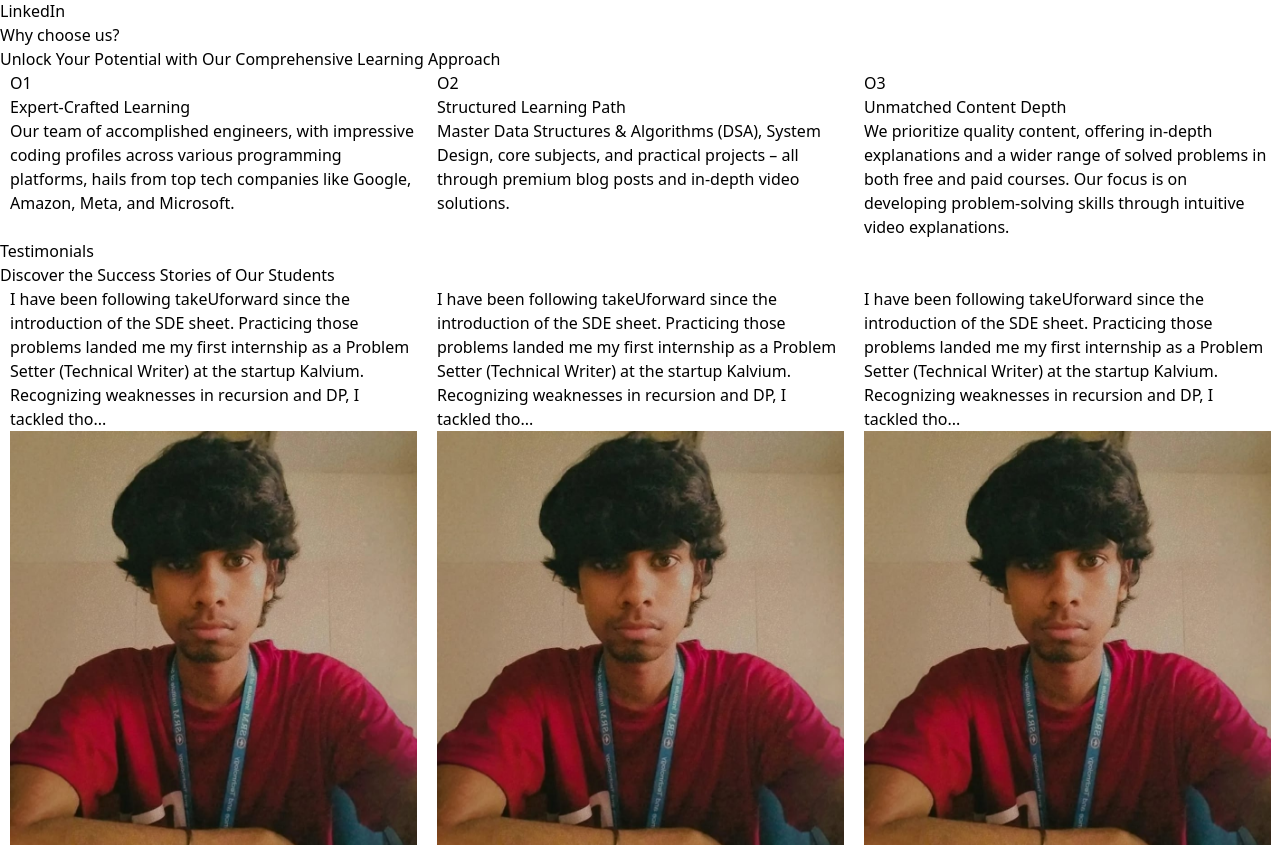
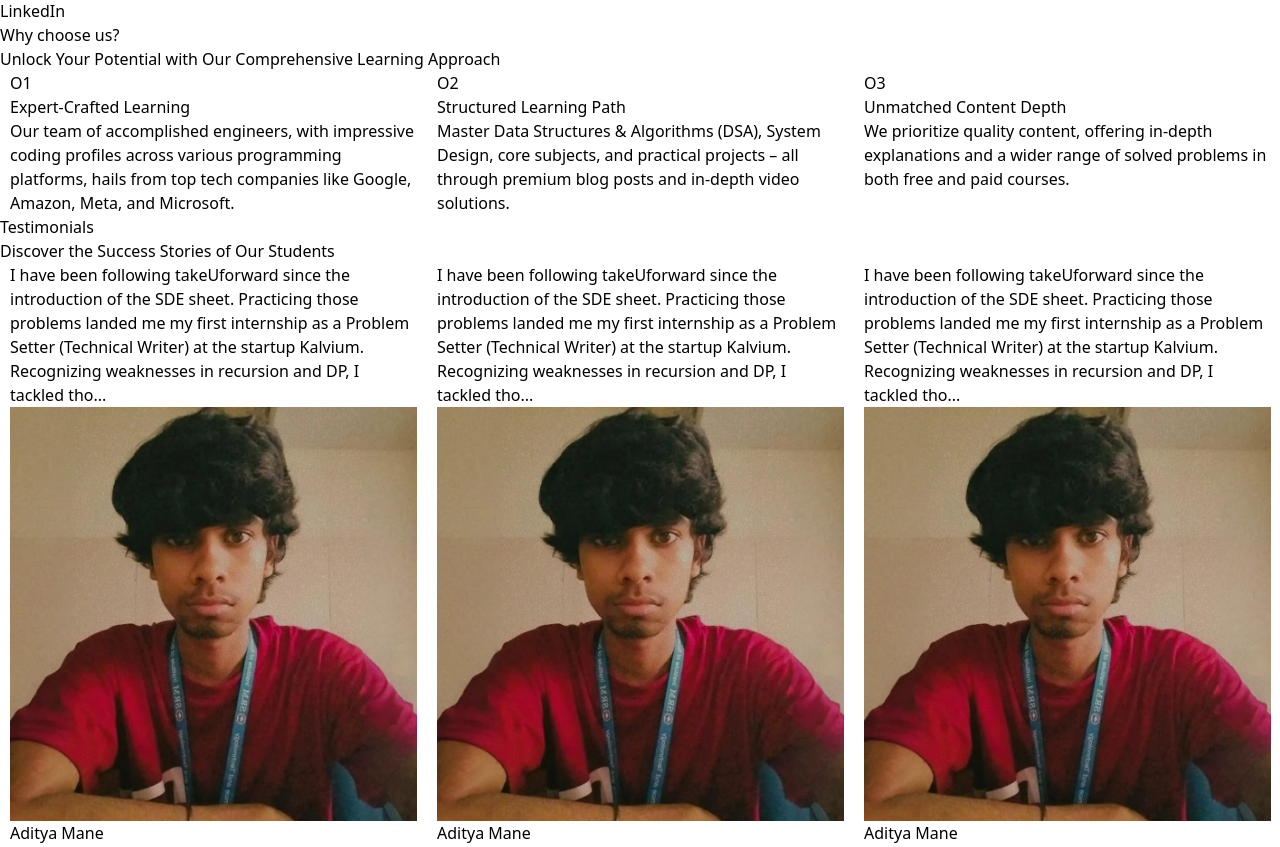
Before and after one commit to Sameer01-01/Github-srm-qualifying-project, a React (Vite) app: page / in a window 1280 px wide. Shown: the part 7463-8310 px from the top of the page. Built offline with nearby package versions, Linux system fonts and the light colour scheme.

Commit message:
little changes

```diff
--- a/src/components/Bottomcard.jsx
+++ b/src/components/Bottomcard.jsx
@@ -24,7 +24,7 @@
             <p className='text-white text-xl font-semibold text-center p-8'>People have ALREADY signed up across the globe</p>
             <div className='flex justify-center items-center'>
 
-            <button className='text-white font-semibold bg-rose-500 rounded-xl p-4'>Get Started Now</button>
+            <button className='text-white font-semibold bg-rose-500 hover:bg-rose-400 rounded-xl p-4'>Get Started Now</button>
             </div>
         </div>
         </div>
--- a/src/components/Pagethree.jsx
+++ b/src/components/Pagethree.jsx
@@ -2,6 +2,7 @@
 import Slider from "react-slick";
 import "slick-carousel/slick/slick.css";
 import "slick-carousel/slick/slick-theme.css";
+
 const Pagethree = () => {
     const settings = {
         dots: false,
@@ -28,29 +29,27 @@
     };
 
     return (
+        <>
+            <div className="bg-black bg-opacity-95 pt-52 w-full overflow-x-hidden">
+                <div className="text-xl text-rose-500 text-center font-semibold">Testimonials</div>
+                <div className="text-5xl text-white text-center font-bold pt-10">
+                    Discover the Success Stories of Our Students
+                </div>
 
-        <>
-            <div className="bg-black bg-opacity-95 pt-52">
-
-                <div className="text-xl text-rose-500 text-center font-semibold">Testimonials</div>
-                <div className="text-5xl text-white text-center font-bold pt-10">Discover the Success Stories of Our Students</div>
-
-
-                <div className="w-3/4 m-auto">
+                {/* Slider container */}
+                <div className="w-full sm:w-3/4 mx-auto">
                     <div className="mt-20">
                         <Slider {...settings}>
                             {data.map((d, index) => (
                                 <div
                                     key={index}
-                                    className="bg-neutral-900 border-2 border-zinc-700 rounded-2xl h-[290px] w-[280px] hover:border-white">
-
+                                    className="bg-neutral-900 border-2 border-zinc-700 rounded-2xl h-[290px] w-[280px] flex justify-center items-center hover:border-white">
                                     <div>
                                         <p className="text-white px-3 py-3">
                                             {d.text}
                                         </p>
                                     </div>
                                     <div className='flex'>
-
                                         <img src={d.img} alt="" className='h-12 w-12 ml-3 mt-5 rounded-full' />
                                         <div className='mt-4 ml-4'>
                                             <p className='text-white font-semibold text-xl'>{d.name}</p>
@@ -63,16 +62,11 @@
                     </div>
                 </div>
             </div>
-
-
-
-
         </>
     );
 };
 
 const data = [
-
     {
         text: 'I have been following takeUforward since the introduction of the SDE sheet. Practicing those problems landed me my first internship as a Problem Setter (Technical Writer) at the startup Kalvium. Recognizing weaknesses in recursion and DP, I tackled tho...',
         name: 'Aditya Mane',
@@ -109,10 +103,6 @@
         position: 'SDE Intern @Rupeek Fintech',
         img: me
     },
+];
 
-
-]
-
-
-
-export default Pagethree
+export default Pagethree;
--- a/src/components/Pagetwo.jsx
+++ b/src/components/Pagetwo.jsx
@@ -83,7 +83,7 @@
   {
     head: "O3",
     bottom: "Unmatched Content Depth",
-    last: "We prioritize quality content, offering in-depth explanations and a wider range of solved problems in both free and paid courses. Our focus is on developing problem-solving skills through intuitive video explanations.",
+    last: "We prioritize quality content, offering in-depth explanations and a wider range of solved problems in both free and paid courses.",
   },
 ];
 
```
